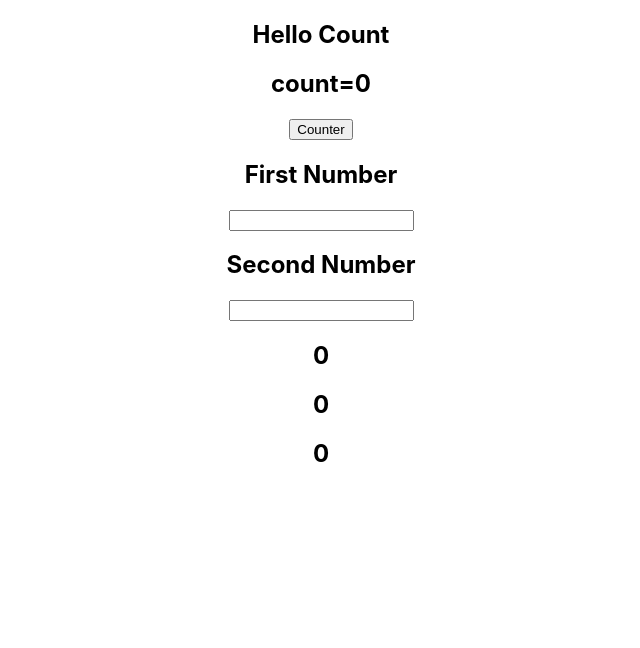
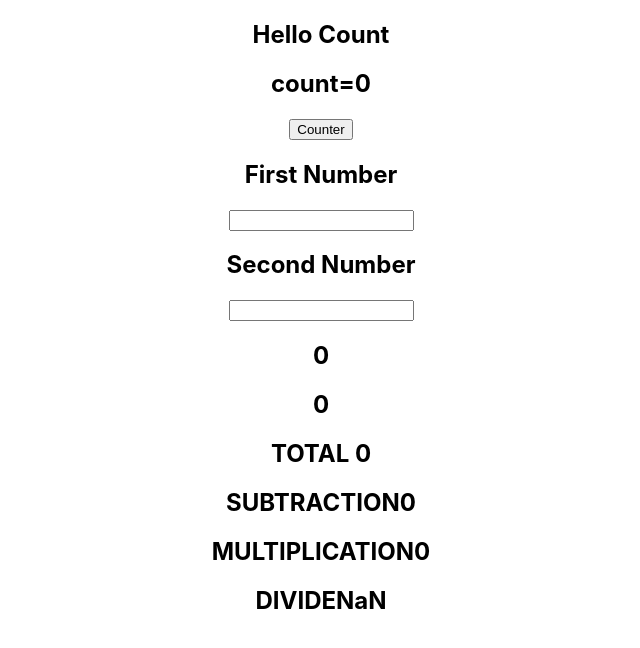
Before and after one commit to anurag-vns/my-react, a React (Create React App) app: page / in a window 1280 px wide. Shown: the top 648 px of the page, without its empty margins (319-959 px from the left). Built offline with nearby package versions, Linux system fonts and the light colour scheme.

Commit message:
Using Text Fields and event. Beginning

```diff
--- a/src/components/Hello.js
+++ b/src/components/Hello.js
@@ -15,7 +15,11 @@ function Hello(props){
       <input type="Number" onChange={Event=>setAdd2(Event.target.value)}/>
 <h2>{num1}</h2>
 <h2>{num2}</h2>
-<h2>{Number(num1)+Number(num2)}</h2>
+<h2>TOTAL  {Number(num1)+Number(num2)}</h2>
+<h2>SUBTRACTION{Number(num1)-Number(num2)}</h2>
+<h2>MULTIPLICATION{Number(num1)*Number(num2)}</h2>
+<h2>DIVIDE{Number(num1)/Number(num2)}</h2>
+
     </p>;
 }
 export default Hello;
```
